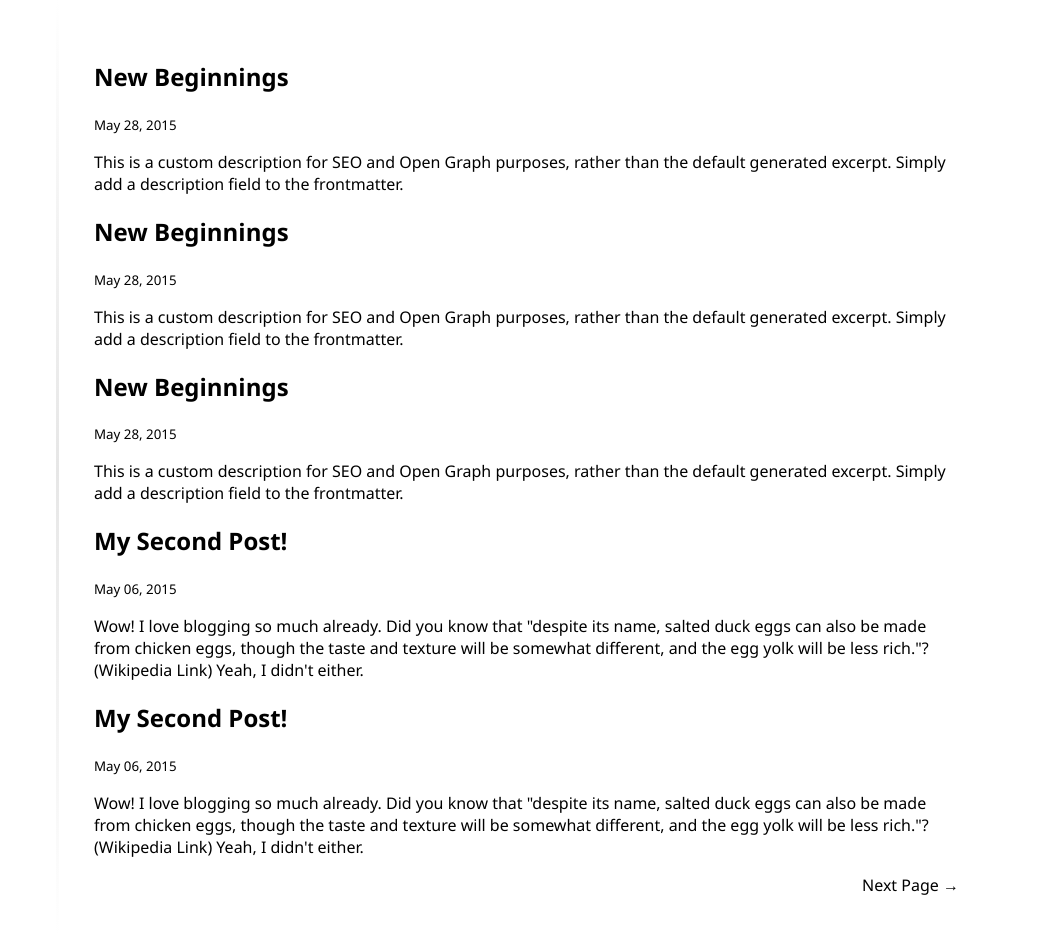
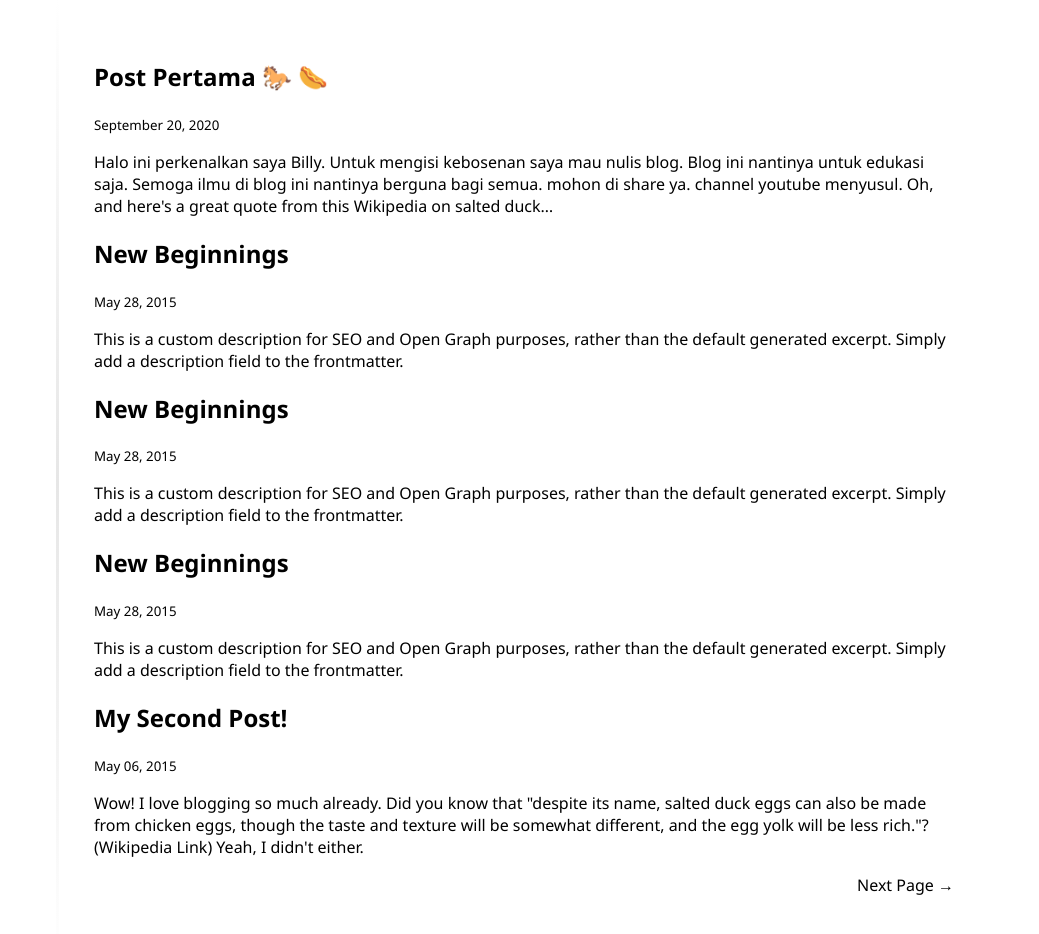
Before and after one commit to billymosis/my-blog, a Gatsby site: page / in a window 1280 px wide. Shown: the full height of the page, 241-1280 px from the left. Built offline with nearby package versions, Linux system fonts and the light colour scheme; Gatsby itself is replaced by a stand-in of ours.

Commit message:
Update Post + efficiency

```diff
--- a/content/blog/hello-world/index.md
+++ b/content/blog/hello-world/index.md
@@ -1,12 +1,17 @@
 ---
-title: Hello World
-date: "2015-05-01T22:12:03.284Z"
-description: "Hello World"
+title: Post Pertama 🐎 🌭
+date: "2020-09-20T17:24:03.284Z"
+description: ""
 ---
 
-This is my first post on my new fake blog! How exciting!
+Halo ini perkenalkan saya Billy.
+Untuk mengisi kebosenan saya mau nulis blog.
+Blog ini nantinya untuk edukasi saja.
 
-I'm sure I'll write a lot more interesting things in the future.
+Semoga ilmu di blog ini nantinya berguna bagi semua.
+mohon di share ya.
+channel youtube menyusul.
+
 
 Oh, and here's a great quote from this Wikipedia on
 [salted duck eggs](https://en.wikipedia.org/wiki/Salted_duck_egg).
--- a/src/components/postindex.js
+++ b/src/components/postindex.js
@@ -25,7 +25,7 @@
       }
     }
   `)
-  console.dir(data)
+
   const posts = data.allMarkdownRemark.nodes
   if (posts.length === 0) {
     return (
@@ -75,6 +75,8 @@
           display: "flex",
           flexWrap: "wrap",
           flexDirection: "row-reverse",
+          margin: "5px",
+          marginBottom:"30px",
         }}
       >
         <Link  to={`/2`} rel="next">
--- a/src/pages/index.js
+++ /dev/null
@@ -1,31 +0,0 @@
-import React from "react"
-import { graphql } from "gatsby"
-
-import Layout from "../components/layout"
-import SEO from "../components/seo"
-import Sidebar from "../components/sidebar"
-import Postindex from "../components/postindex"
-
-const BlogIndex = ({ data, location }) => {
-  const siteTitle = data.site.siteMetadata?.title || `Title`
-
-  return (
-    <Layout location={location} title={siteTitle}>
-      <SEO title="Home" />
-      <Sidebar />
-      <Postindex />
-    </Layout>
-  )
-}
-
-export default BlogIndex
-
-export const pageQuery = graphql`
-  query {
-    site {
-      siteMetadata {
-        title
-      }
-    }
-  }
-`
--- a/src/templates/blog-list-template.js
+++ b/src/templates/blog-list-template.js
@@ -14,7 +14,7 @@
     const isLast = currentPage === numPages
     const prevPage = currentPage - 1 === 1 ? "" : (currentPage - 1).toString()
     const nextPage = (currentPage + 1).toString()
-    console.dir(posts)
+
     return (
       <Layout>
         <SEO title="Home" />
@@ -52,11 +52,24 @@
             )
           })}
           <div
-            style={{
-              display: "flex",
-              flexWrap: "wrap",
-              justifyContent: "space-between",
-            }}
+            style={
+              isFirst
+                ? {
+                    display: "flex",
+                    flexWrap: "wrap",
+                    justifyContent: "space-between",
+                    margin: "5px",
+                    marginBottom: "30px",
+                    flexDirection: "row-reverse",
+                  }
+                : {
+                    display: "flex",
+                    flexWrap: "wrap",
+                    justifyContent: "space-between",
+                    margin: "5px",
+                    marginBottom: "30px",
+                  }
+            }
           >
             {!isFirst && (
               <Link to={`/${prevPage}`} rel="prev">
```
